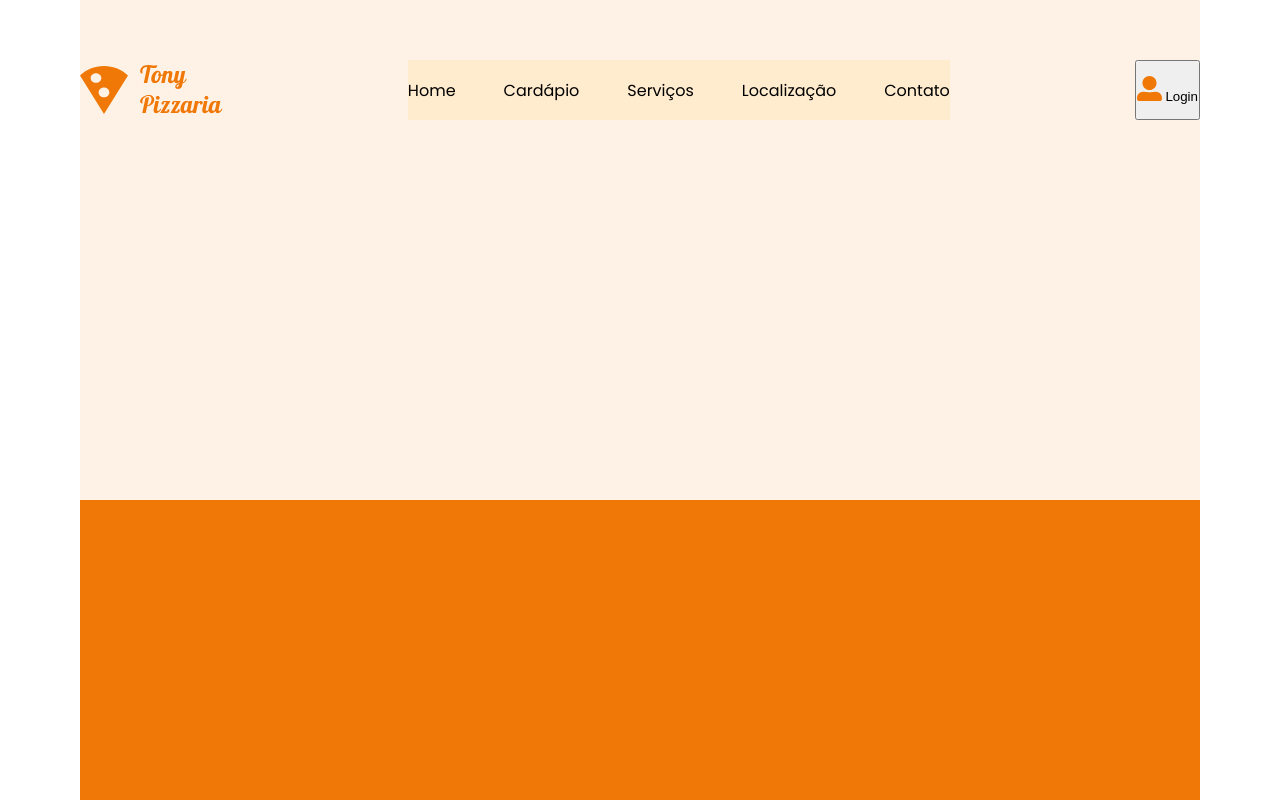
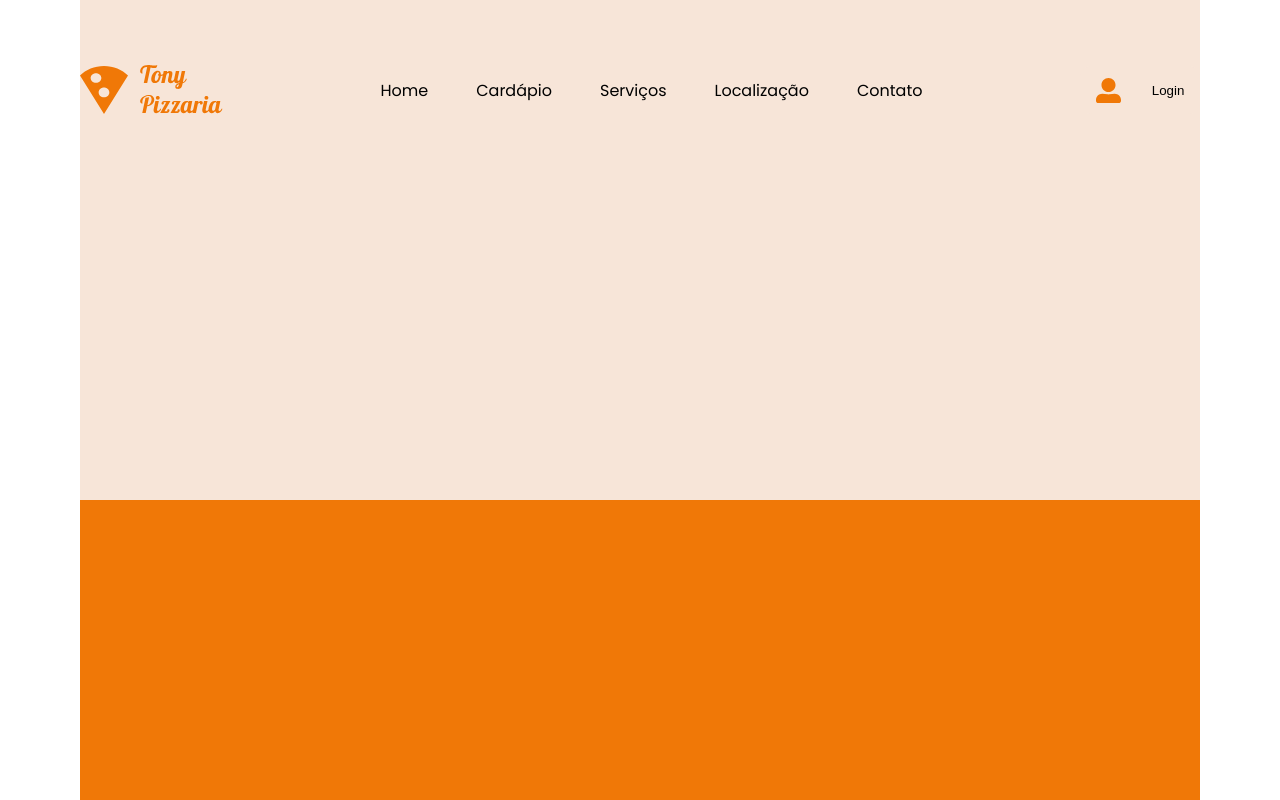
Before and after one commit to Victorhsilva1/Pizzaria-Senai, a plain HTML site: page index.html in a window 1280 px wide. Shown: the top 800 px of the page. Drawn offline with Linux system fonts and the light colour scheme.

Commit message:
header concluido

```diff
--- a/index.html
+++ b/index.html
@@ -31,7 +31,7 @@
                  <a href="#">Contato</a>
              </li>
          </ul>
-         <button type="button">
+         <button type="button" class="login">
              <img src="./img/login.svg" alt="icone">
              <span>Login</span>
          </button>
--- a/style.css
+++ b/style.css
@@ -1,3 +1,8 @@
+:root {
+    --primary--color: #f07807;
+    --secunday--color: #f7e5d8;
+}
+
 * {
     padding: 0;
     margin: 0;
@@ -25,7 +30,18 @@ header {
     top: 60px;
     display: flex;
     justify-content: space-between;
+    align-items: center;
 
+}
+
+li {
+    padding: 4 8px ;
+    transition: .5s;
+}
+
+li:hover {
+    background-color: #fbddc1;
+    box-shadow: 0 6px 6px #333;
 }
 
 ul {
@@ -33,15 +49,26 @@ ul {
     justify-content: space-between;
     align-items: center;
     gap: 48px;
-    background-color: blanchedalmond;
+    font-size: 1rem;
+}
+
+.login {
+    height: 48px;
+    width: 120px;
+    border-radius: 12px;
+    border: none;
+    background-color: var(--secunday--color);
+    display: flex;
+    align-items: center;
+    justify-content: space-around;
 }
 
 main {
-    background-color: #fef2e7;
+    background-color: var(--secunday--color);
     height: 500px;
 }
 
 footer {
-    background-color: #f07807;
+    background-color: var(--primary--color);
     height: 526px;
 }
```
